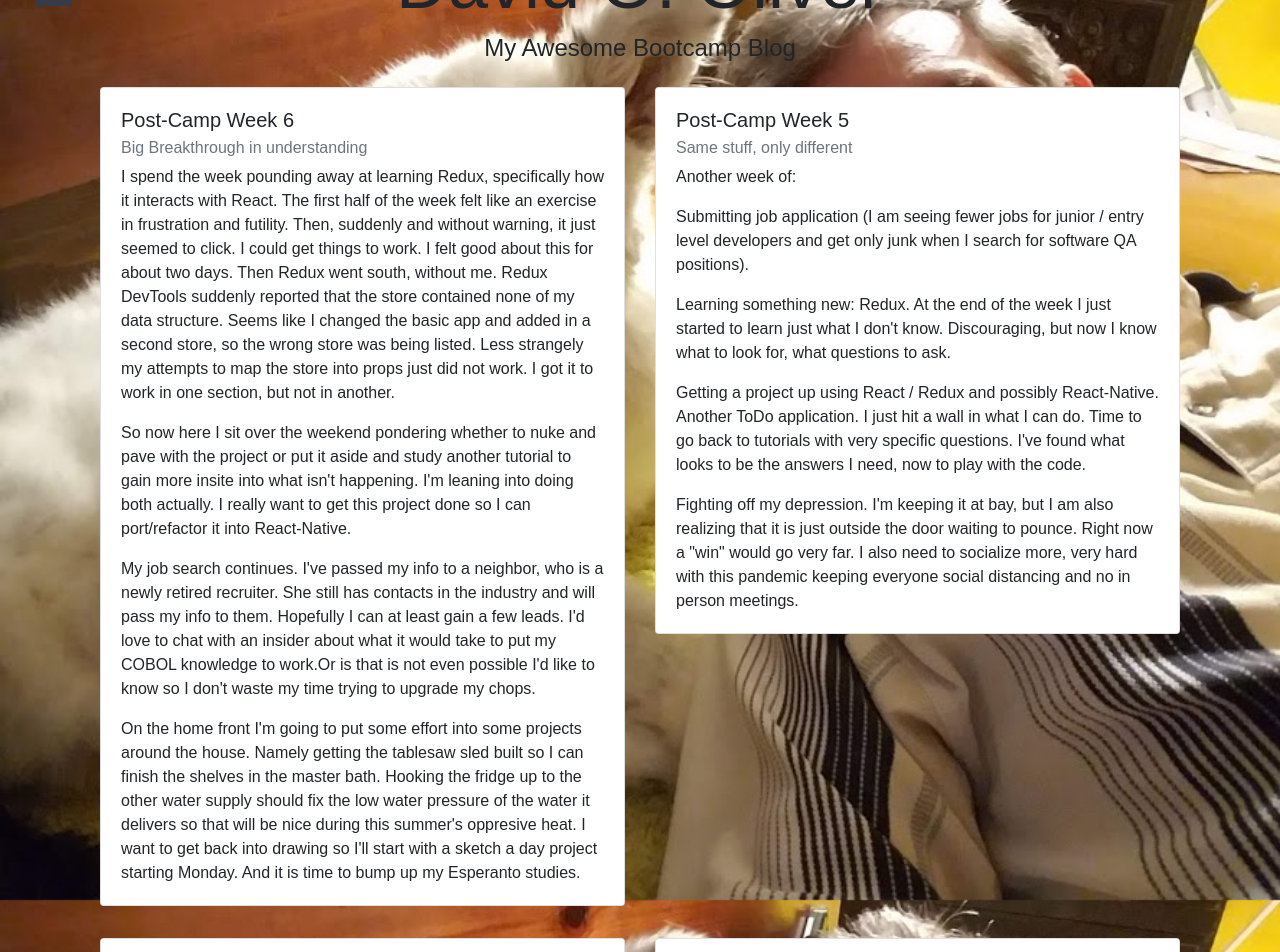
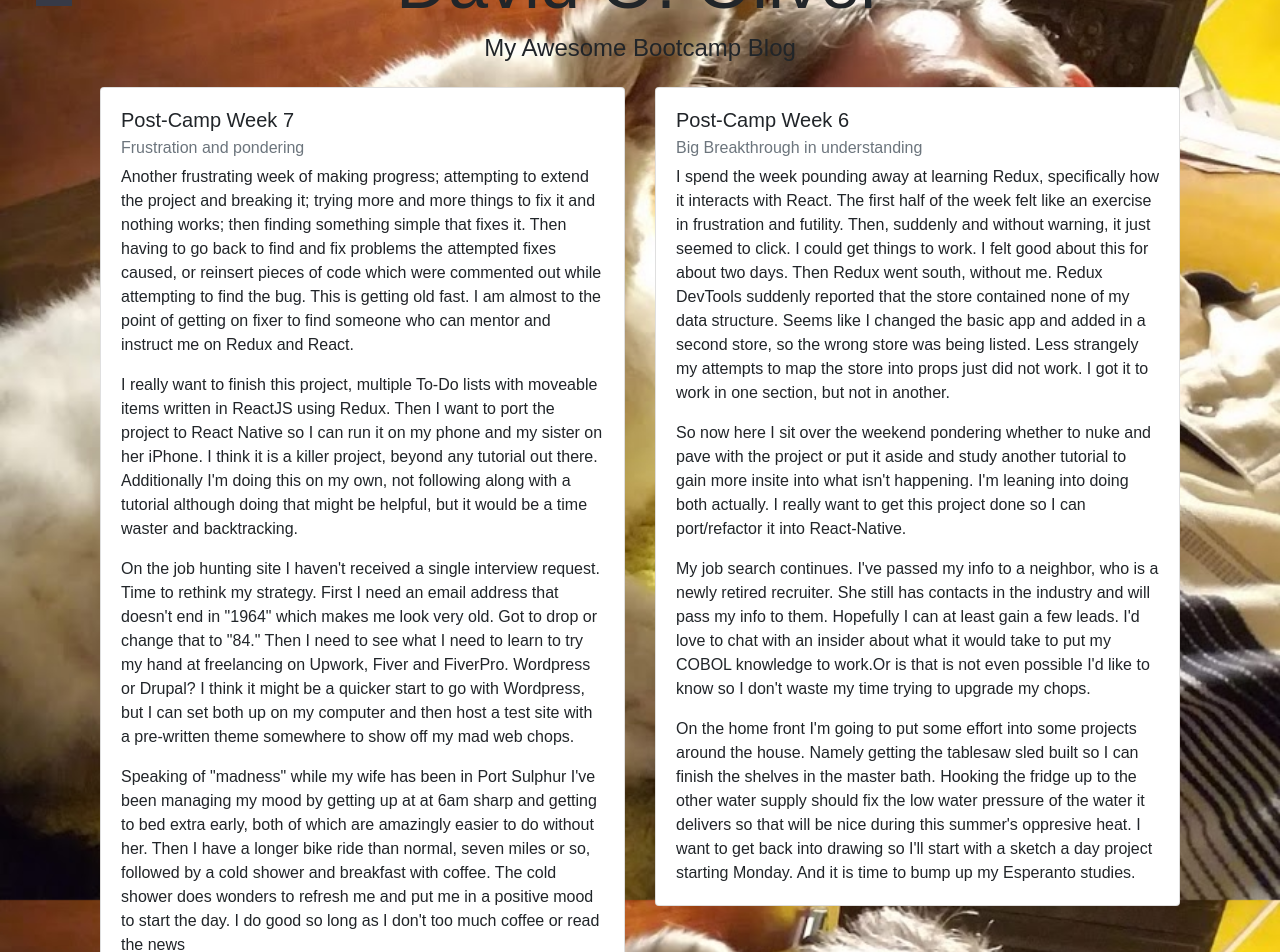
Before and after one commit to davo1984/blog-react, a React (Create React App) app: page /blog in a window 1280 px wide. Shown: the part 60-1012 px from the top of the page. Built offline with nearby package versions, Linux system fonts and the light colour scheme.

Commit message:
Weekly blog post

```diff
--- a/src/components/postsJSON.js
+++ b/src/components/postsJSON.js
@@ -14,6 +14,17 @@ const postsJSON = (props) => {
             //         ``
             //     ]
             // },
+            {
+                "title": "Post-Camp Week 7",
+                "subTitle": "Frustration and pondering",
+                "paragraph": [
+                    `Another frustrating week of making progress; attempting to extend the project and breaking it; trying more and more things to fix it and nothing works; then finding something simple that fixes it. Then having to go back to find and fix problems the attempted fixes caused, or reinsert pieces of code which were commented out while attempting to find the bug. This is getting old fast. I am almost to the point of getting on fixer to find someone who can mentor and instruct me on Redux and React.`,
+                    `I really want to finish this project, multiple To-Do lists with moveable items written in ReactJS using Redux. Then I want to port the project to React Native so I can run it on my phone and my sister on her iPhone. I think it is a killer project, beyond any tutorial out there. Additionally I'm doing this on my own, not following along with a tutorial although doing that might be helpful, but it would be a time waster and backtracking.`,
+                    `On the job hunting site I haven't received a single interview request. Time to rethink my strategy. First I need an email address that doesn't end in "1964" which makes me look very old. Got to drop or change that to "84." Then I need to see what I need to learn to try my hand at freelancing on Upwork, Fiver and FiverPro. Wordpress or Drupal? I think it might be a quicker start to go with Wordpress, but I can set both up on my computer and then host a test site with a pre-written theme somewhere to show off my mad web chops.`,
+                    `Speaking of "madness" while my wife has been in Port Sulphur I've been managing my mood by getting up at at 6am sharp and getting to bed extra early, both of which are amazingly easier to do without her. Then I have a longer bike ride than normal, seven miles or so, followed by a cold shower and breakfast with coffee. The cold shower does wonders to refresh me and put me in a positive mood to start the day. I do good so long as I don't too much coffee or read the news`,
+                    `Working on my project, a second round of polishing my portfolio and doing serious research into what skills are needed then building those skills I'll need to freelance will be my plan for this coming week.`
+                ]
+            },
             {
                 "title": "Post-Camp Week 6",
                 "subTitle": "Big Breakthrough in understanding",
```
